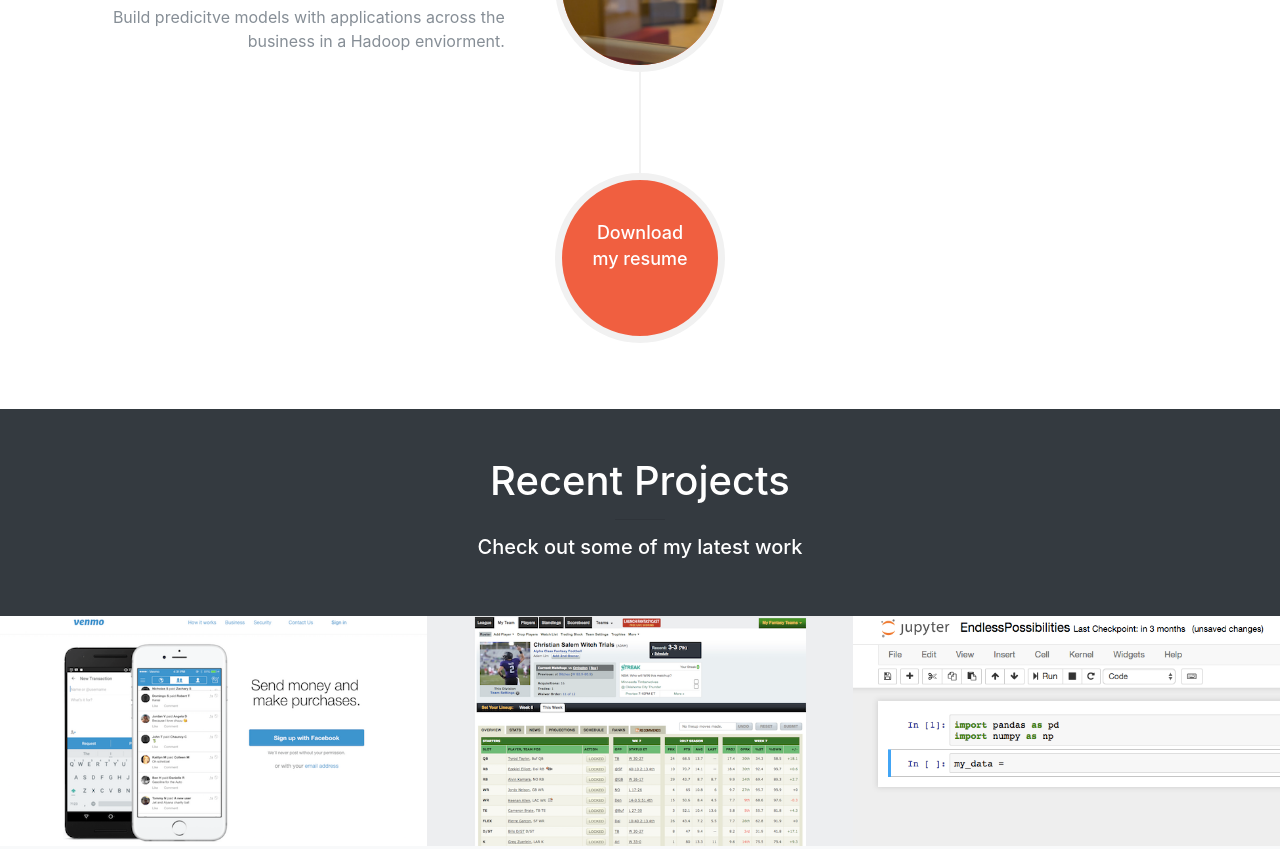
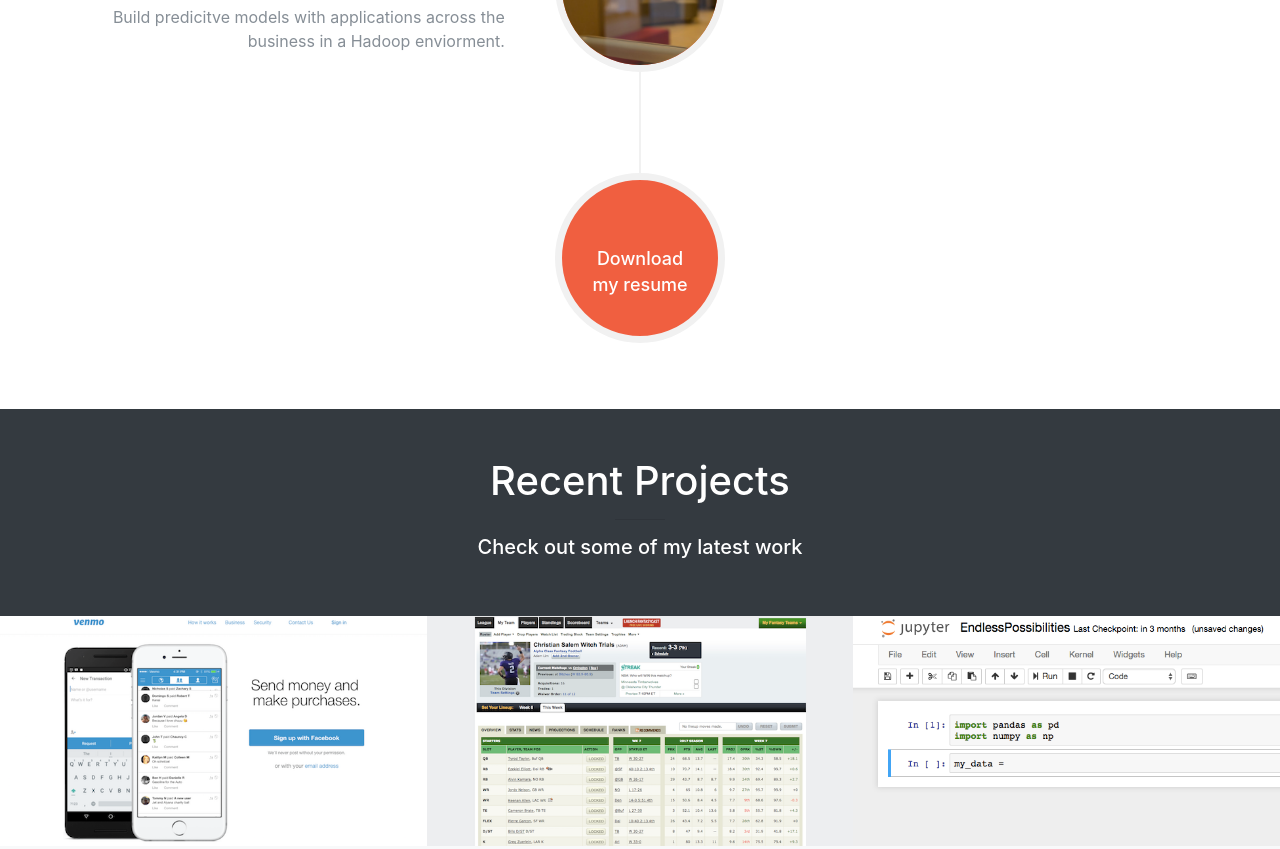
Before and after one commit to adam-lim1/adam-lim1.github.io-original, a website with bundled scripts: page index.html in a window 1280 px wide. Shown: the part 2791-3640 px from the top of the page. Built offline with nearby package versions, Linux system fonts and the light colour scheme; files whose address does not match are found by name.

Commit message:
Update index.html
updated "download my resume"

```diff
--- a/index.html
+++ b/index.html
@@ -294,7 +294,7 @@
               <li class="timeline-inverted">
                 <a class="portfolio-box" href="Resume_online.pdf" download="AdamLim_Resume">
                   <div class="timeline-image">
-                    <h4>Download
+                    <h4> <br>Download
                       <br>my resume</h4>
                     </div>
                   </a>
```
